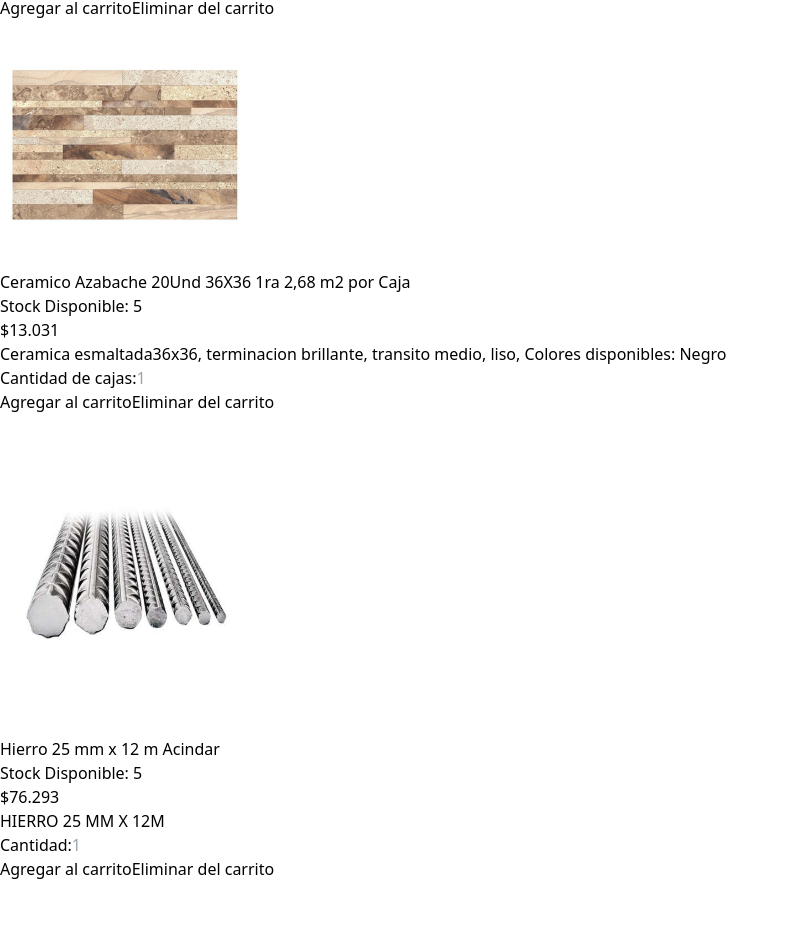
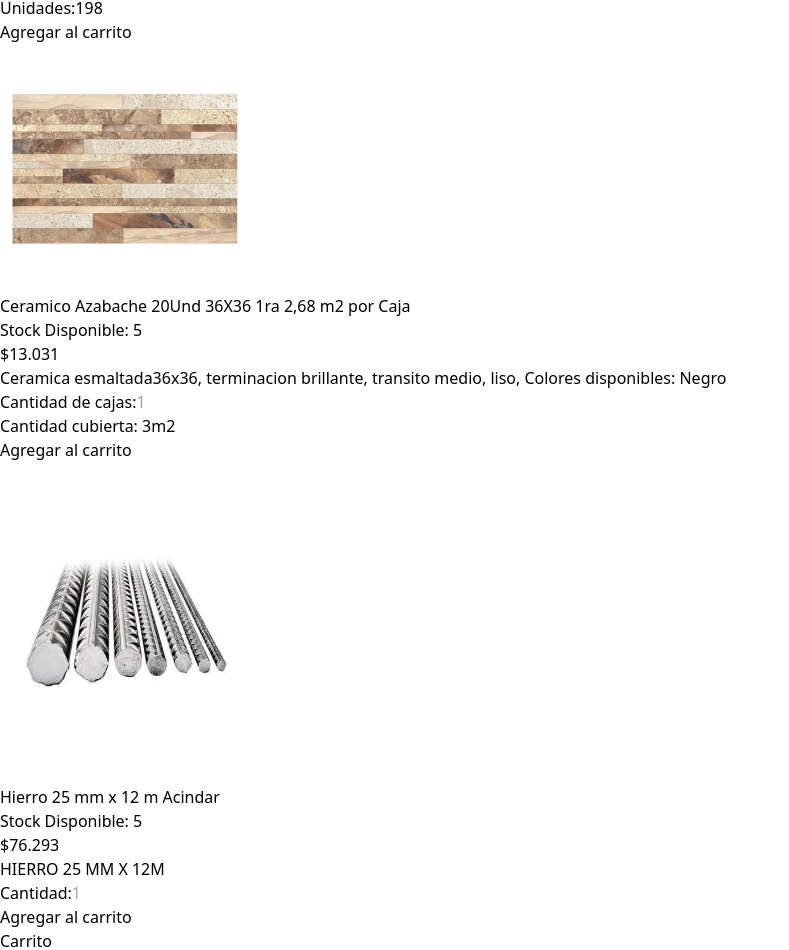
Before and after one commit to Frahn7/prueba_tecnica, a Next.js app: page / in a window 1280 px wide. Shown: the part 398-1348 px from the top of the page, without its empty margins (0-789 px from the left). Before the commit the page ends 1279 px from the top, so only its background shows below. Built offline with nearby package versions, Linux system fonts and the light colour scheme.

Commit message:
settings Products and context

```diff
--- a/src/app/components/CardProducts.tsx
+++ b/src/app/components/CardProducts.tsx
@@ -51,28 +51,47 @@ export const CardProducts = ({ product }: PropsProduct) => {
           <div className="flex flex-row gap-3">
             Cantidad de palets:
             <input
+              className="w-[45px] border border-black rounded-md text-center"
               min={1}
               type="number"
+              max={product.stock}
               placeholder={product.quantity?.toString()}
               onChange={(e) => setQuantity(Number(e.target.value))}
             />
+            <p>
+              Unidades:
+              <span className="text-[19px] font-bold">
+                {Math.ceil(quantity * 198)}
+              </span>
+            </p>
           </div>
         ) : product.salesUnit === "area" ? (
           <div className="flex flex-row gap-3">
             Cantidad de cajas:
             <input
+              className="w-[45px] border border-black rounded-md text-center"
               min={1}
+              max={product.stock}
               type="number"
               placeholder={product.quantity?.toString()}
               onChange={(e) => setQuantity(Number(e.target.value))}
             />
+            <p>
+              Cantidad cubierta:{" "}
+              <span className="text-[19px] font-bold">
+                {Math.ceil(quantity * 2.68)}
+              </span>
+              m2
+            </p>
           </div>
         ) : (
           <div className="flex flex-row gap-3">
             Cantidad:
             <input
+              className="w-[45px] border border-black rounded-md text-center"
               min={1}
               type="number"
+              max={product.stock}
               placeholder={product.quantity?.toString()}
               onChange={(e) => setQuantity(Number(e.target.value))}
             />
@@ -85,11 +104,19 @@ export const CardProducts = ({ product }: PropsProduct) => {
             variant="Default"
             onClick={() => handleAddToCart(product)}
           />
-          <Button
-            title="Eliminar del carrito"
-            variant=""
-            onClick={() => handleRemoveItem(product.id)}
-          />
+
+          {cart.map((products, i) =>
+            product.id === products.id ? (
+              <Button
+                key={i}
+                title="Eliminar del carrito"
+                variant=""
+                onClick={() => handleRemoveItem(product.id)}
+              />
+            ) : (
+              ""
+            )
+          )}
         </div>
       </div>
     </div>
--- /dev/null
+++ b/src/app/components/Cart.tsx
@@ -0,0 +1,7 @@
+export const Cart = () => {
+  return (
+    <div className="text-left bg-gray-400 w-full min-h-screen">
+      <h1 className="text-[20px] font-bold">Carrito</h1>
+    </div>
+  );
+};
--- a/src/app/components/Products.tsx
+++ b/src/app/components/Products.tsx
@@ -1,14 +1,22 @@
 import React from "react";
 import GetProducts from "./GetProducts";
 import { CardProducts } from "./CardProducts";
+import { Cart } from "./Cart";
 
 export const Products = () => {
   const { products } = GetProducts();
   return (
-    <div className="w-full mb-10">
-      {products.map((product, i) => (
-        <CardProducts key={i} product={product} />
-      ))}
+    <div className="flex flex-row w-full px-20 justify-between">
+      <div className="flex flex-row w-full justify-between">
+        <div className="min-w-max">
+          {products.map((product, i) => (
+            <CardProducts key={i} product={product} />
+          ))}
+        </div>
+        <div className="">
+          <Cart />
+        </div>
+      </div>
     </div>
   );
 };
--- a/src/app/context/ProductContext.tsx
+++ b/src/app/context/ProductContext.tsx
@@ -24,16 +24,23 @@ export const ProductProvider = ({
       const existingProduct = prevCart.find((item) => item.id === product.id);
 
       if (existingProduct) {
-        return prevCart.map((item) =>
-          item.id === product.id
-            ? {
-                ...item,
-                quantity: (item.quantity || 0) + (quantity > 0 ? quantity : 1),
-              }
-            : item
-        );
+        return prevCart.map((item) => {
+          if (item.id === product.id) {
+            const newQuantity =
+              (item.quantity || 0) + (quantity > 0 ? quantity : 1);
+            if (newQuantity > product.stock) {
+              return { ...item, quantity: product.stock };
+            }
+            return { ...item, quantity: newQuantity };
+          }
+          return item;
+        });
       } else {
-        return [...prevCart, { ...product, quantity }];
+        const initialQuantity = quantity > 0 ? quantity : 1;
+        if (initialQuantity > product.stock) {
+          return [...prevCart, { ...product, quantity: product.stock }];
+        }
+        return [...prevCart, { ...product, quantity: initialQuantity }];
       }
     });
   };
--- a/src/app/page.tsx
+++ b/src/app/page.tsx
@@ -3,7 +3,7 @@ import { Products } from "./components/Products";
 export default function Home() {
   return (
     <div className="flex items-center text-center py-5 flex-col w-full min-h-screen">
-      <h1 className="text-[25px] font-bold w-full">Prueba técnica</h1>
+      <h1 className="text-[25px] font-bold w-full mb-[40px]">Prueba técnica</h1>
       <Products />
     </div>
   );
```
